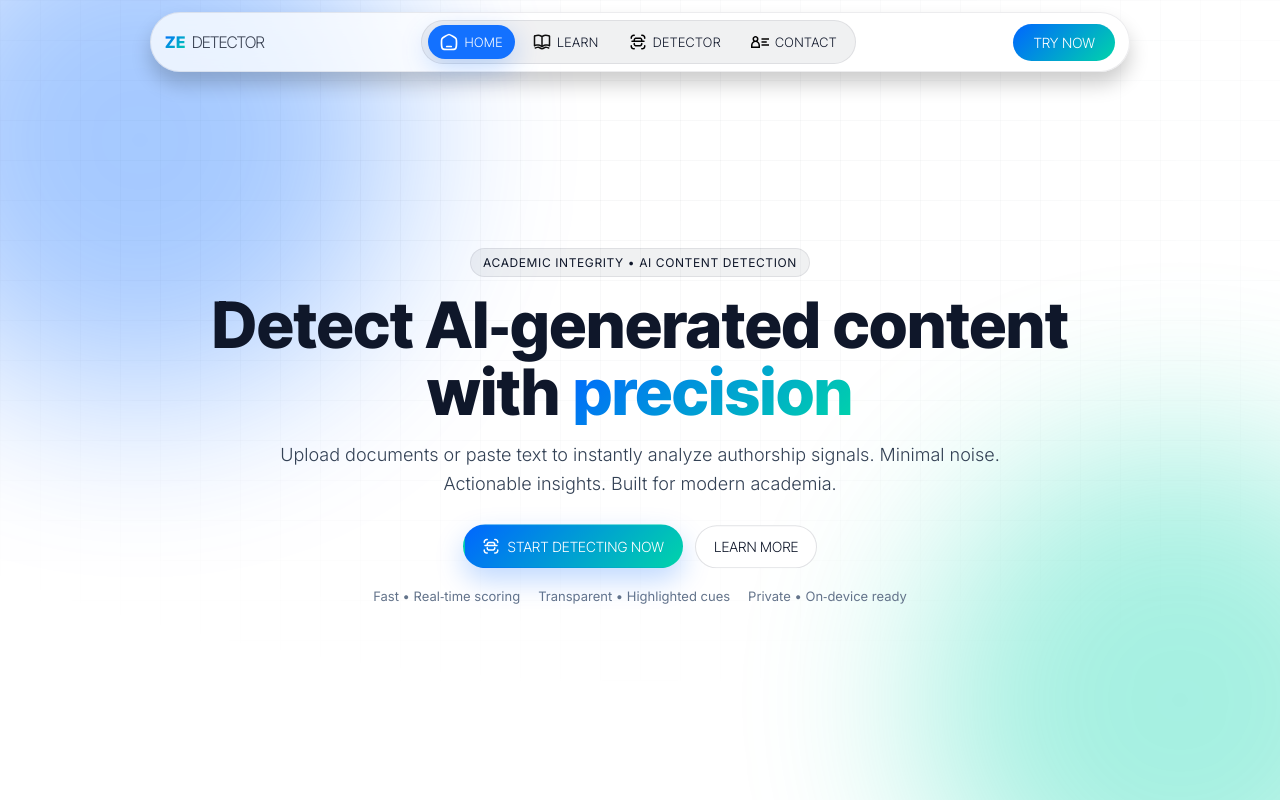
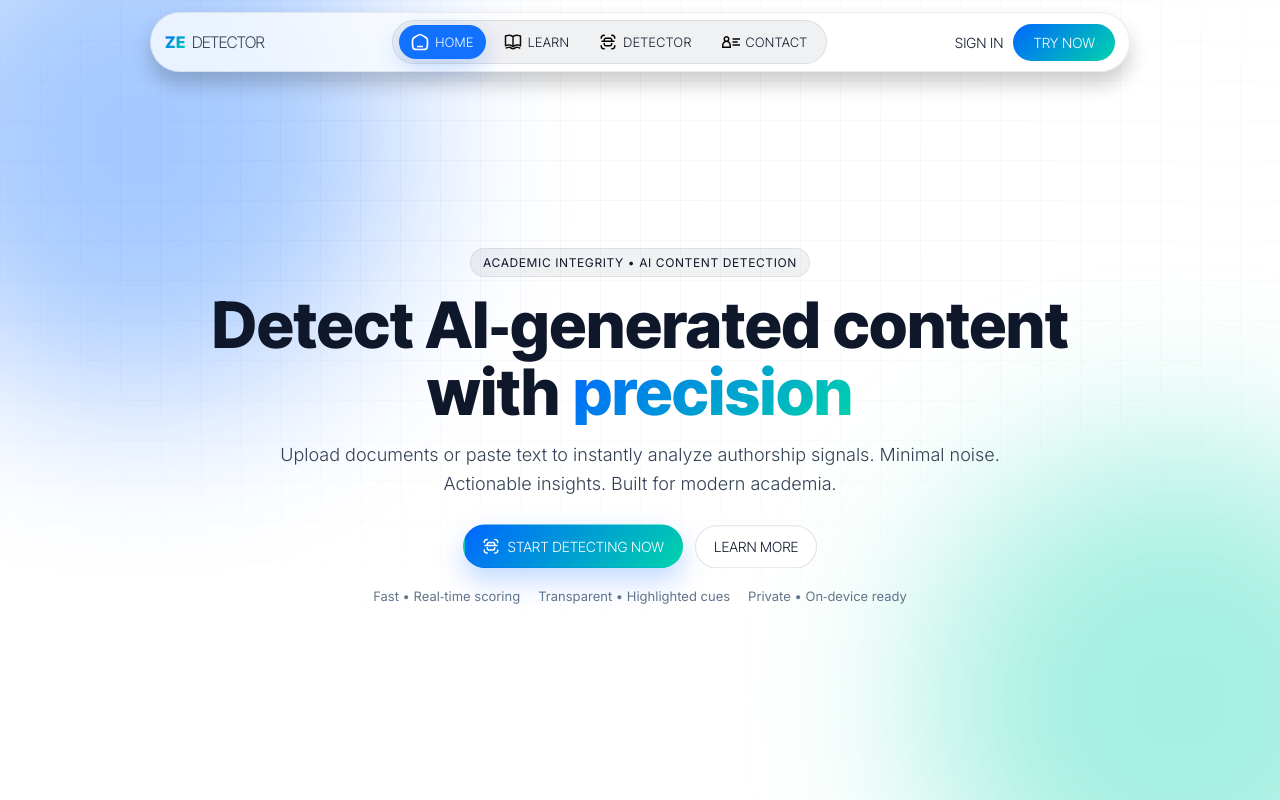
Before and after one commit to IviweBooi/AI-CONTENT-DETECTOR, a React (Vite) app in the folder frontend/: page / in a window 1280 px wide. Built offline with nearby package versions, Linux system fonts and the light colour scheme.

Commit message:
navbar updated

```diff
--- a/frontend/src/pages/navBar.jsx
+++ b/frontend/src/pages/navBar.jsx
@@ -63,6 +63,7 @@ export default function NavBar() {
       </ul>
 
       <div className="right-nav">
+        <NavLink to="/sign-in" id="sign-in-btn">Sign In</NavLink>
         <NavLink to="/content-detect" id="try-now-btn">Try Now</NavLink>
       </div>
     </nav>
```
